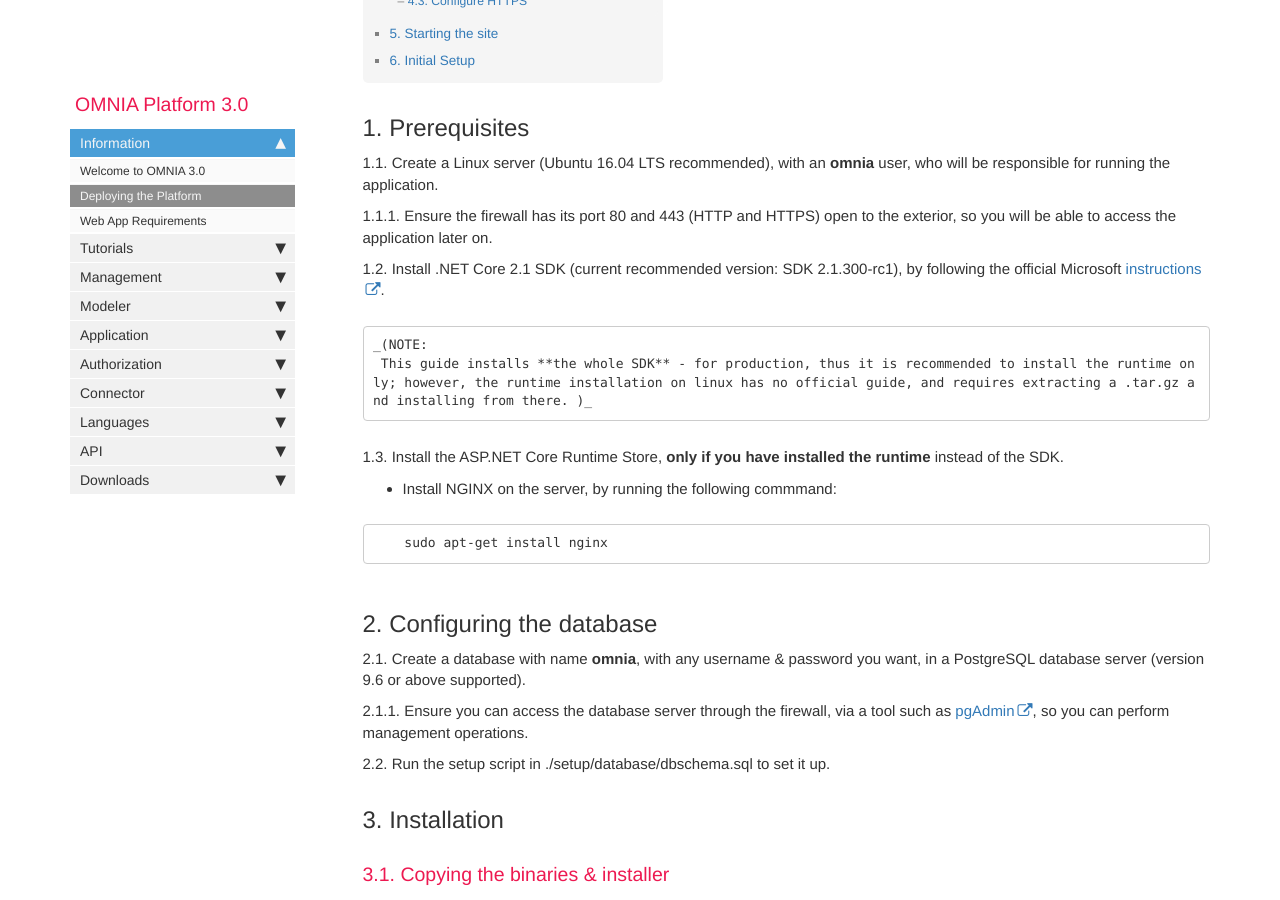
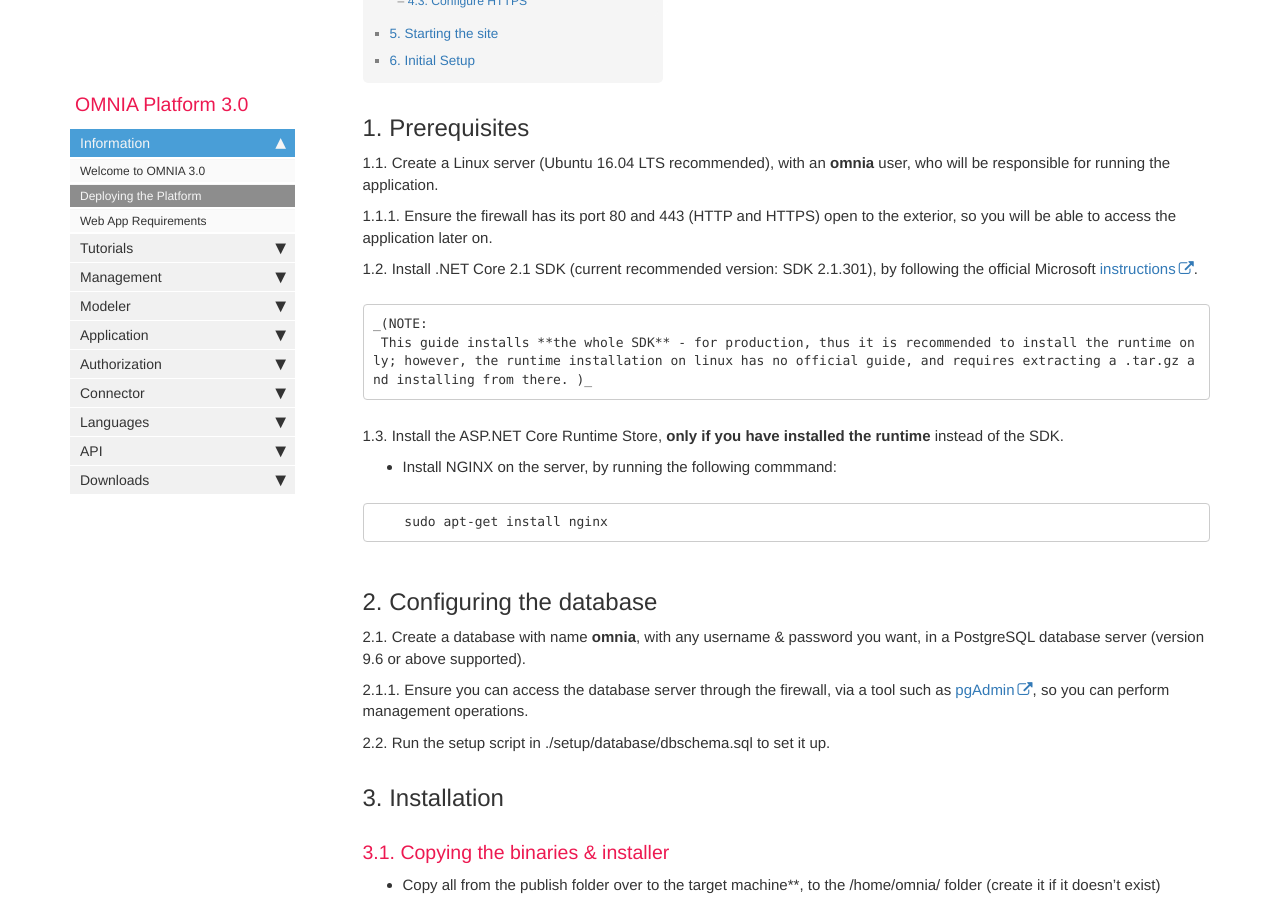
Before and after one commit to daniel8lopes/omnia3, a Jekyll site: the page built from docs/pages/omnia3/Introduction/omnia3_deploymenttutorial.md, in a window 1280 px wide and 900 px high, scrolled down 445 px. Built offline with Jekyll 4.4.1, drawn with Linux system fonts in a browser that asks for light colours; nearby versions of some CDN libraries; comment, search, counter and statistics services are not loaded.

Commit message:
fix rc to full

```diff
--- a/docs/pages/omnia3/Introduction/omnia3_deploymenttutorial.md
+++ b/docs/pages/omnia3/Introduction/omnia3_deploymenttutorial.md
@@ -14,7 +14,7 @@ folder: omnia3
 
 1.1.1. Ensure the firewall has its port 80 and 443 (HTTP and HTTPS) open to the exterior, so you will be able to access the application later on.
 
-1.2. Install .NET Core 2.1 SDK (current recommended version: SDK 2.1.300-rc1), by following the official Microsoft [instructions](https://docs.microsoft.com/en-us/dotnet/core/linux-prerequisites?tabs=netcore2x).
+1.2. Install .NET Core 2.1 SDK (current recommended version: SDK 2.1.301), by following the official Microsoft [instructions](https://docs.microsoft.com/en-us/dotnet/core/linux-prerequisites?tabs=netcore2x).
 
     _(NOTE:
      This guide installs **the whole SDK** - for production, thus it is recommended to install the runtime only; however, the runtime installation on linux has no official guide, and requires extracting a .tar.gz and installing from there. )_
```
